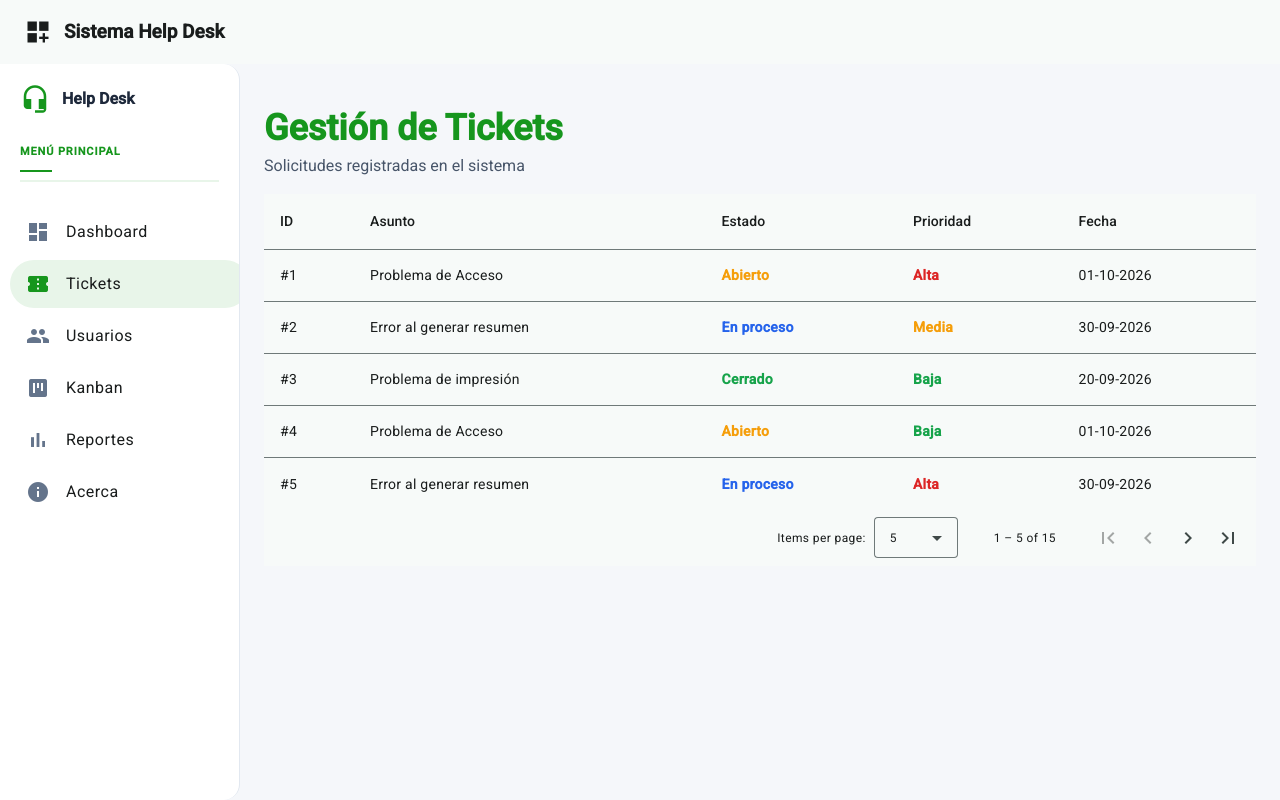
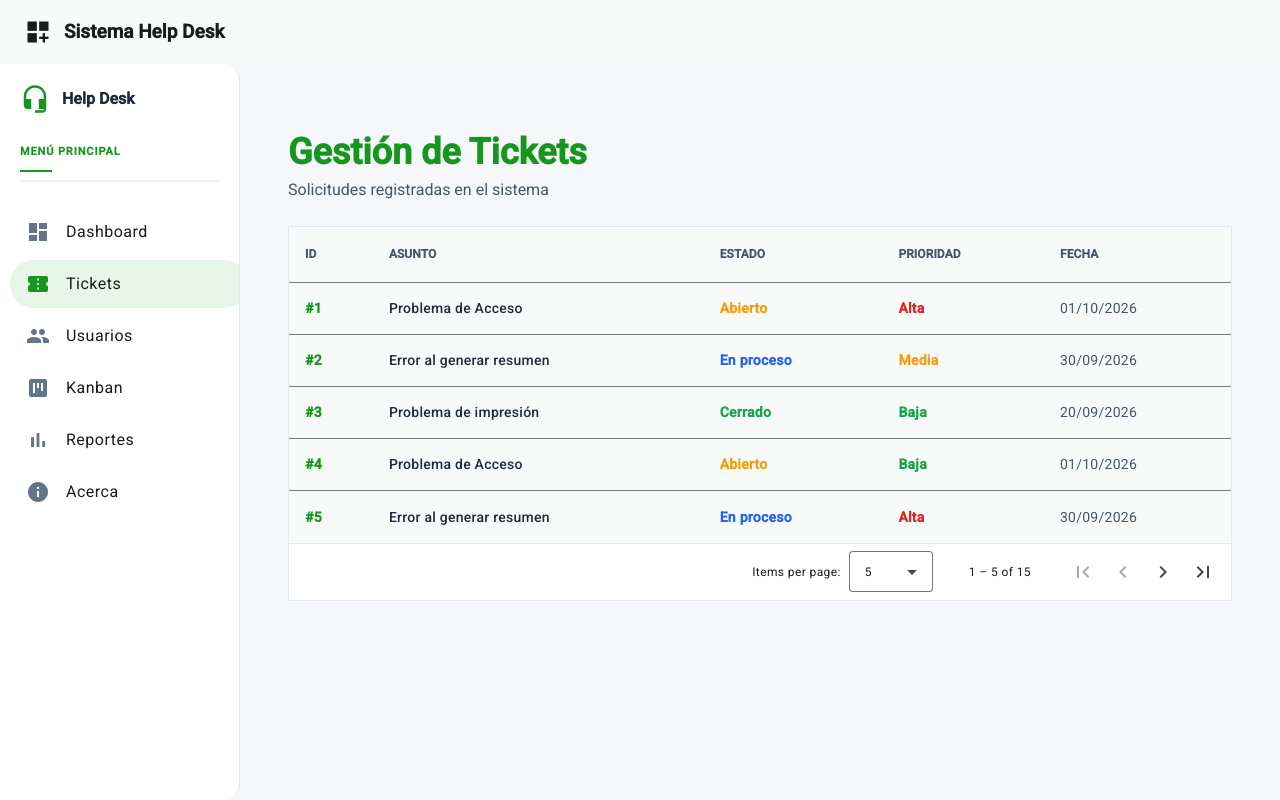
Before and after one commit to Jose-Alarcon-A/Help-Desk, an Angular app: page /tickets in a window 1280 px wide. Built offline with nearby package versions, Linux system fonts and the light colour scheme; data requests are answered from the project's data file.

Commit message:
ticktes update

```diff
--- a/src/app/pages/tickets/tickets.css
+++ b/src/app/pages/tickets/tickets.css
@@ -1,3 +1,137 @@
+/* =========================================================
+   CONTENEDOR DE LA PÁGINA
+   ========================================================= */
+
+.tickets {
+  padding: 24px;
+}
+
+
+/* =========================================================
+   ENCABEZADO
+   ========================================================= */
+
+.encabezado {
+  margin-bottom: 24px;
+}
+
+
+/* =========================================================
+   MENSAJES
+   ========================================================= */
+
+.mensaje {
+  text-align: center;
+
+  margin-top: 32px;
+}
+
+
+/* =========================================================
+   MENSAJE DE ERROR
+   ========================================================= */
+
+.mensaje.error {
+  color: #dc2626;
+
+  font-weight: 500;
+}
+
+
+/* =========================================================
+   CONTENEDOR DE LA TABLA
+   ========================================================= */
+
+.tabla-contenedor {
+  width: 100%;
+
+  overflow-x: auto;
+
+  background: #ffffff;
+
+  border: 1px solid #e2e8f0;
+
+  box-sizing: border-box;
+}
+
+
+/* =========================================================
+   TABLA
+   ========================================================= */
+
+table {
+  width: 100%;
+
+  min-width: 700px;
+}
+
+
+/* =========================================================
+   ENCABEZADO DE LA TABLA
+   ========================================================= */
+
+th {
+  font-size: 12px;
+  font-weight: 700;
+
+  text-transform: uppercase;
+
+  color: #475569;
+  background: #f8fafc;
+}
+
+
+/* =========================================================
+   CELDAS
+   ========================================================= */
+
+td {
+  font-size: 14px;
+
+  color: #475569;
+}
+
+
+/* =========================================================
+   FILAS
+   ========================================================= */
+
+tr.mat-mdc-row {
+  transition: background-color 0.2s ease;
+}
+
+
+/* =========================================================
+   HOVER DE LA FILA
+   ========================================================= */
+
+tr.mat-mdc-row:hover {
+  background: #f8fafc;
+}
+
+
+/* =========================================================
+   ID
+   ========================================================= */
+
+td.mat-column-id {
+  font-weight: 600;
+
+  color: #16961d;
+}
+
+
+/* =========================================================
+   ASUNTO
+   ========================================================= */
+
+td.mat-column-asunto {
+  font-weight: 500;
+
+  color: #1e293b;
+}
+
+
 /* =========================================================
    ESTADO
    ========================================================= */
@@ -48,3 +182,27 @@
 .prioridad-baja {
   color: #16a34a;
 }
+
+
+/* =========================================================
+   PAGINADOR
+   ========================================================= */
+
+mat-paginator {
+  border-top: 1px solid #e2e8f0;
+
+  background: #ffffff;
+}
+
+
+/* =========================================================
+   RESPONSIVE
+   ========================================================= */
+
+@media (max-width: 600px) {
+
+  .tickets {
+    padding: 16px;
+  }
+
+}
--- a/src/app/pages/tickets/tickets.html
+++ b/src/app/pages/tickets/tickets.html
@@ -105,7 +105,7 @@
                     </th>
 
                     <td mat-cell *matCellDef="let ticket">
-                        {{ ticket.fechaCreacion | date:'dd-MM-yyyy' }}
+                        {{ ticket.fechaCreacion | date:'dd/MM/yyyy' }}
                     </td>
 
                 </ng-container>
```
